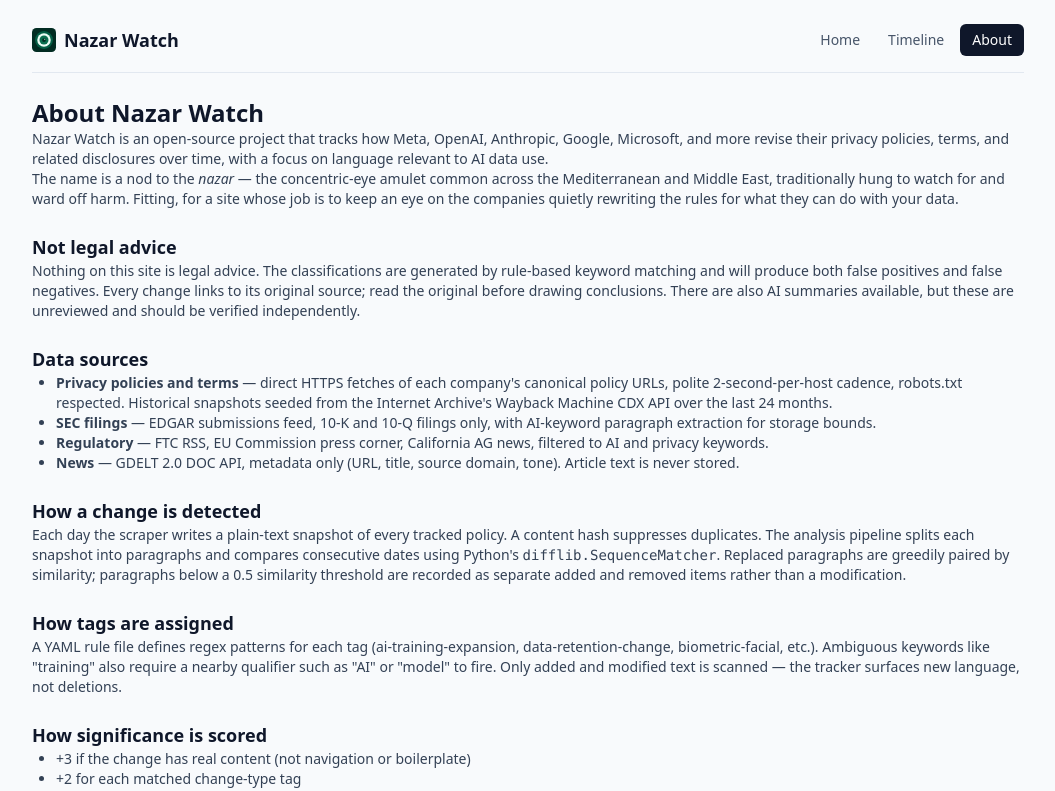
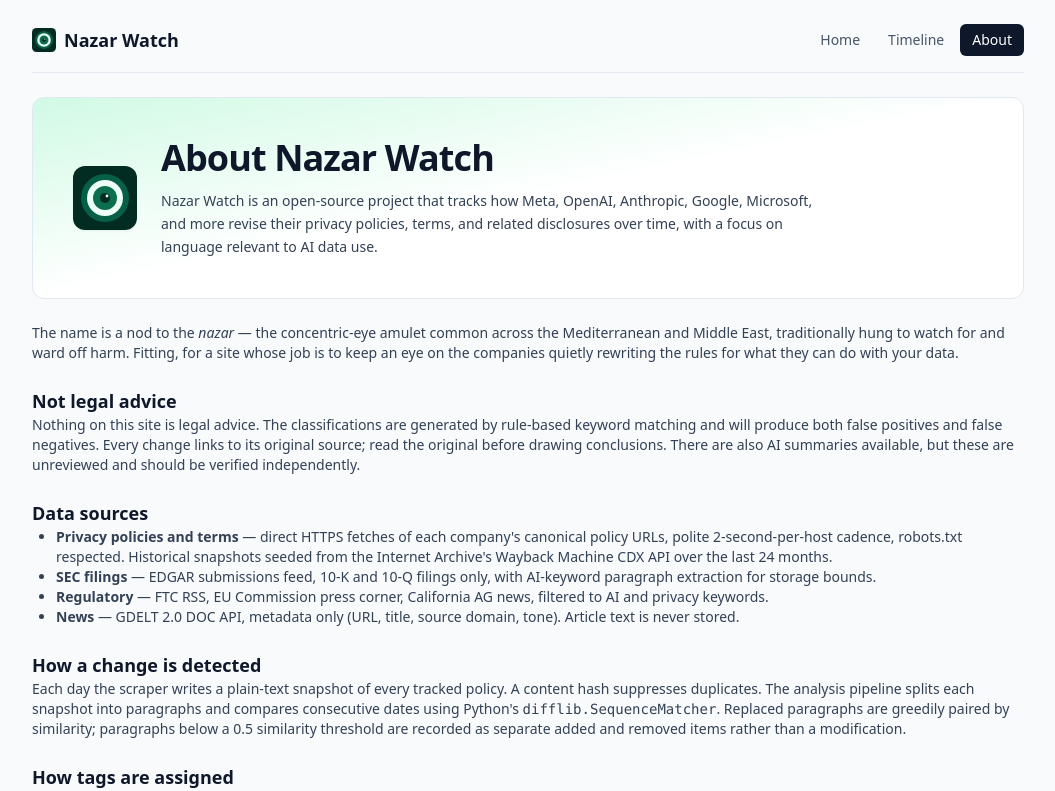
Before and after one commit to masonlavinder/ai-tracking, a React (Vite) app in the folder frontend/: page /#/about in a window 1280 px wide. Shown: the top 791 px of the page, without its empty margins (112-1167 px from the left). Built offline with nearby package versions, Linux system fonts and the light colour scheme; no server answers.

Commit message:
update heros

```diff
--- a/frontend/src/pages/About/About.tsx
+++ b/frontend/src/pages/About/About.tsx
@@ -1,18 +1,29 @@
 // Methodology + disclaimer page. Must make the heuristic nature of the
 // classifier extremely clear — this is not legal advice.
 
+import Logo from "@components/Logo";
+
 export function About() {
   return (
-    <div className="prose prose-slate max-w-none">
-      <h1 className="text-2xl font-semibold text-slate-900">About Nazar Watch</h1>
+    <div className="flex flex-col gap-6">
+      <section className="overflow-hidden rounded-xl border border-slate-200 bg-gradient-to-br from-brand-100 via-white to-white px-6 py-8 sm:px-10 sm:py-10">
+        <div className="flex flex-col items-start gap-4 sm:flex-row sm:items-center sm:gap-6">
+          <Logo size="lg" className="shrink-0 drop-shadow-sm" />
+          <div>
+            <h1 className="text-3xl font-bold tracking-tight text-slate-900 sm:text-4xl">
+              About Nazar Watch
+            </h1>
+            <p className="mt-3 max-w-2xl text-sm leading-relaxed text-slate-700">
+              Nazar Watch is an open-source project that tracks how Meta,
+              OpenAI, Anthropic, Google, Microsoft, and more revise their
+              privacy policies, terms, and related disclosures over time,
+              with a focus on language relevant to AI data use.
+            </p>
+          </div>
+        </div>
+      </section>
 
-      <p className="text-sm text-slate-700">
-        Nazar Watch is an open-source project that tracks how Meta, OpenAI,
-        Anthropic, Google, Microsoft, and more revise their privacy policies, terms,
-        and related disclosures over time, with a focus on language relevant
-        to AI data use.
-      </p>
-
+      <div className="prose prose-slate max-w-none">
       <p className="text-sm text-slate-700">
         The name is a nod to the <em>nazar</em> — the concentric-eye amulet
         common across the Mediterranean and Middle East, traditionally hung
@@ -105,6 +116,7 @@
         paraphrases will be missed. Contributions to the rule dictionary
         are welcome via pull request.
       </p>
+      </div>
     </div>
   );
 }
--- a/frontend/src/pages/Home/components/CompaniesSection.tsx
+++ b/frontend/src/pages/Home/components/CompaniesSection.tsx
@@ -2,7 +2,7 @@
 import type { CompanySummary } from "@types";
 import { CompanyCard } from "./CompanyCard";
 
-const COMPANY_PREVIEW_LIMIT = 6;
+const COMPANY_PREVIEW_LIMIT = 8;
 
 export function CompaniesSection({ companies }: { companies: CompanySummary[] }) {
   const [companyQuery, setCompanyQuery] = useState<string>("");
@@ -42,6 +42,7 @@
             placeholder="Search companies…"
             className="w-full rounded-md border border-slate-300 bg-white px-3 py-1.5 text-sm sm:w-64"
           />
+          <span className="shrink-0 whitespace-nowrap text-xs text-slate-500">
             <a
               href={`https://github.com/masonlavinder/ai-tracking/issues/new?template=company-suggestion.yml${
                 companyQuery.trim()
@@ -50,10 +51,11 @@
               }`}
               target="_blank"
               rel="noreferrer noopener"
-            className="shrink-0 whitespace-nowrap text-xs font-medium text-brand-700 hover:text-brand-800 underline"
+              className="font-medium text-brand-700 hover:text-brand-800 underline"
             >
               Suggest a company
             </a>
+          </span>
         </div>
       </div>
       {visibleCompanies.length === 0 ? (
@@ -68,8 +70,8 @@
             className="font-medium text-brand-700 hover:text-brand-800 underline"
           >
             Suggest it as an addition
-          </a>
-          .
+          </a>{" "}
+          (requires GitHub).
         </div>
       ) : (
         <div className="mt-3 grid gap-2 sm:grid-cols-2 md:grid-cols-3 lg:grid-cols-4">
--- a/frontend/src/pages/Home/components/Hero.tsx
+++ b/frontend/src/pages/Home/components/Hero.tsx
@@ -2,7 +2,7 @@
 
 export function Hero() {
   return (
-    <section className="overflow-hidden rounded-xl border border-slate-200 bg-gradient-to-br from-brand-50 via-white to-white px-6 py-10 sm:px-10 sm:py-14">
+    <section className="overflow-hidden rounded-xl border border-slate-200 bg-gradient-to-br from-brand-100 via-white to-white px-6 py-10 sm:px-10 sm:py-14">
       <div className="flex flex-col items-start gap-5 sm:flex-row sm:items-center sm:gap-8">
         <Logo size="xl" className="shrink-0 drop-shadow-sm" />
         <div>
--- a/frontend/src/pages/Timeline/Timeline.tsx
+++ b/frontend/src/pages/Timeline/Timeline.tsx
@@ -3,6 +3,7 @@
 
 import { useEffect, useMemo, useState } from "react";
 import { Timeline as TimelineList } from "@components/Timeline";
+import Logo from "@components/Logo";
 import { loadCompanies, loadTimeline } from "@api";
 import type {
   ChangeSummary,
@@ -63,13 +64,20 @@
 
   return (
     <div className="flex flex-col gap-6">
-      <section>
-        <h1 className="text-2xl font-semibold text-slate-900">Timeline</h1>
-        <p className="mt-2 max-w-2xl text-sm text-slate-600">
-          Every policy change our rule-based classifier rated significance
-          ≥ {threshold}, newest first. Filter by company or by tag to narrow
-          in on a specific topic.
-        </p>
+      <section className="overflow-hidden rounded-xl border border-slate-200 bg-gradient-to-br from-brand-100 via-white to-white px-6 py-8 sm:px-10 sm:py-10">
+        <div className="flex flex-col items-start gap-4 sm:flex-row sm:items-center sm:gap-6">
+          <Logo size="lg" className="shrink-0 drop-shadow-sm" />
+          <div>
+            <h1 className="text-3xl font-bold tracking-tight text-slate-900 sm:text-4xl">
+              Timeline
+            </h1>
+            <p className="mt-3 max-w-2xl text-sm leading-relaxed text-slate-700">
+              Every policy change our rule-based classifier rated significance
+              ≥ {threshold}, newest first. Filter by company or by tag to narrow
+              in on a specific topic.
+            </p>
+          </div>
+        </div>
       </section>
 
       <section>
```
Lines whose indentation alone changed are shown as unchanged.
